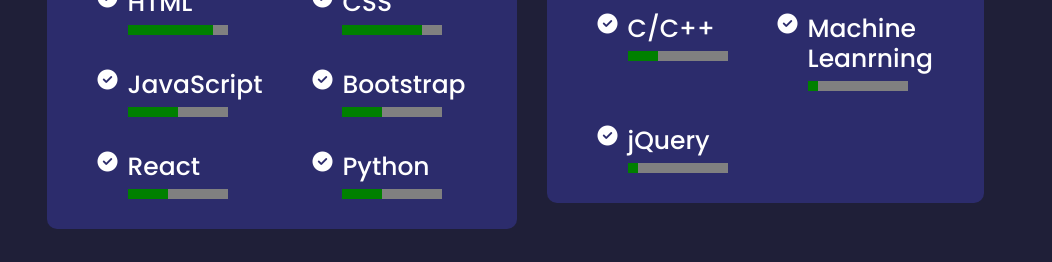
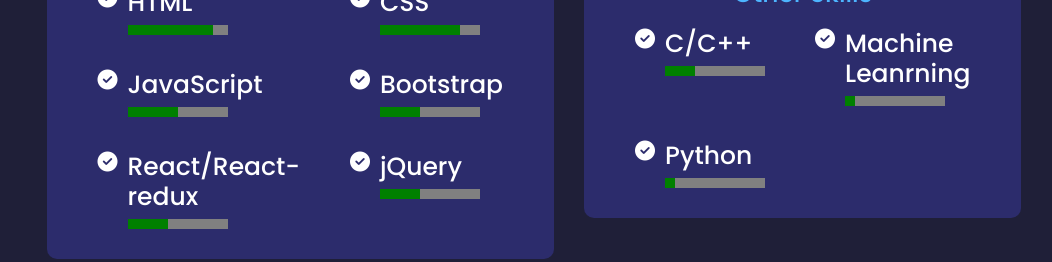
Before and after one commit to rdwebdev24/rdwebdev, a React (Create React App) app: page / in a window 1280 px wide. Shown: the part 1520-1782 px from the top of the page, without its empty margins (136-1188 px from the left). Built offline with nearby package versions, Linux system fonts and the light colour scheme; a web font is replaced by a local one.

Commit message:
experience_1

```diff
--- a/src/Components/experience/Experience_data.js
+++ b/src/Components/experience/Experience_data.js
@@ -21,12 +21,12 @@ const experience = [
      },
      {
           id:5,
-          name:'React',
+          name:'React/React-redux',
           exp:40
      },
      {
           id:6,
-          name:'Python',
+          name:'jQuery',
           exp:40
      },
      {
@@ -41,7 +41,7 @@ const experience = [
      },
      {
           id:9,
-          name:'jQuery',
+          name:'Python',
           exp:10
      },
 
```
